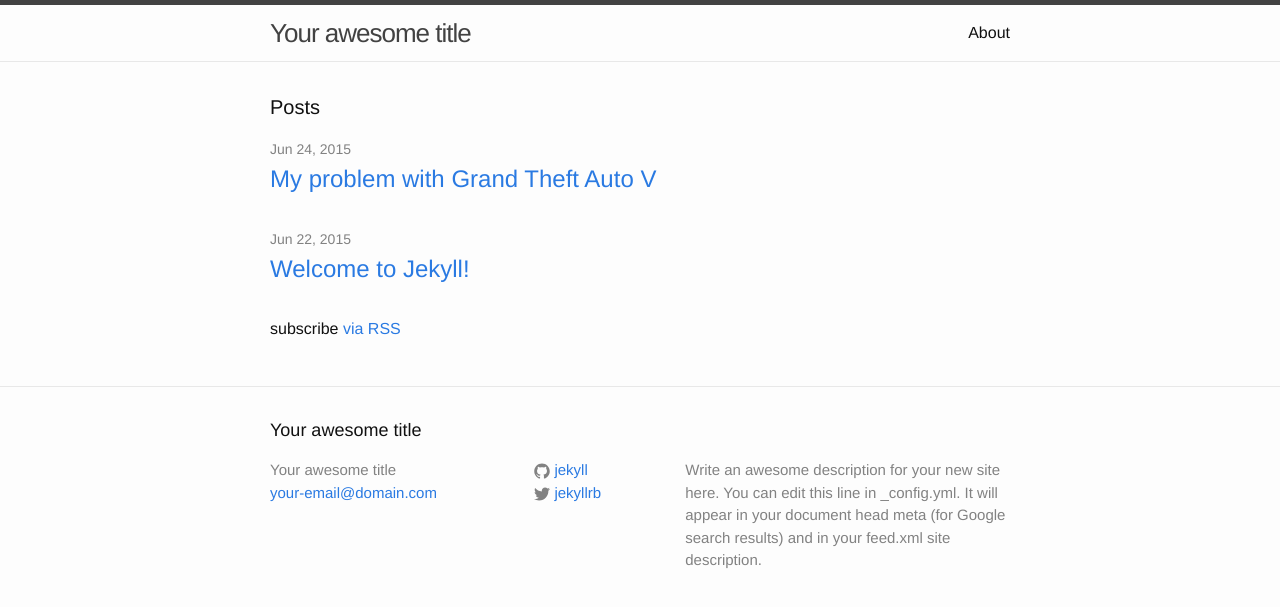
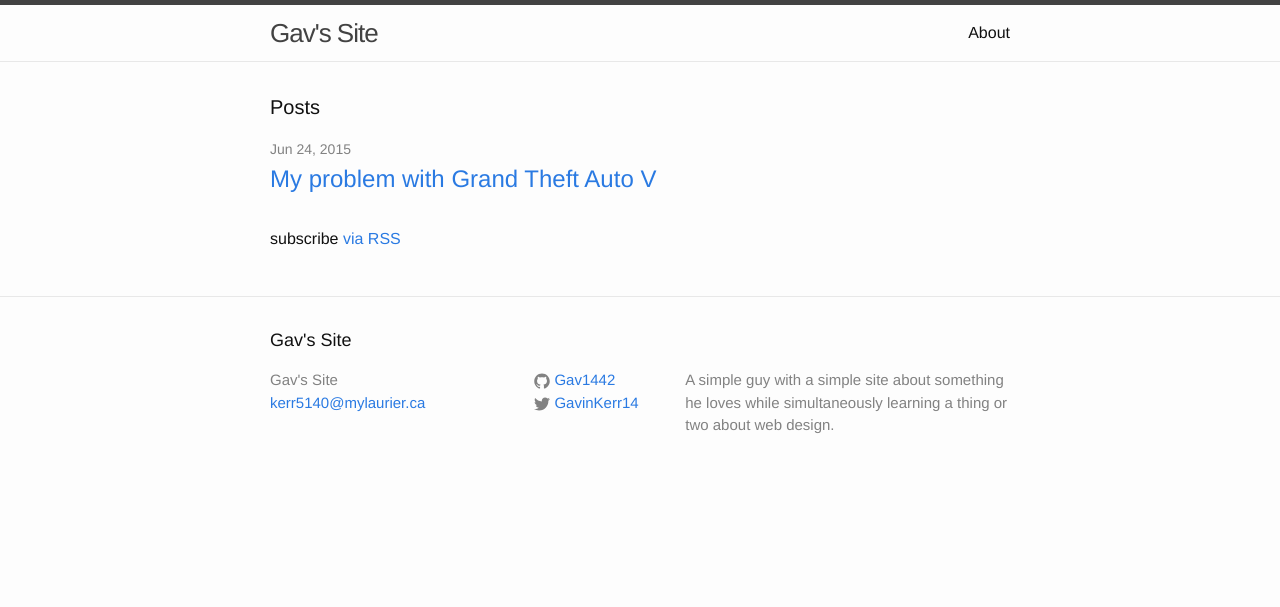
Before and after one commit to Gav1442/Gav1442.github.io, a Jekyll site: the page built from index.html, in a window 1280 px wide. Shown: the top 607 px of the page. Built offline with Jekyll 4.4.1, drawn with Linux system fonts in a browser that asks for light colours.

Commit message:
Many minor updates and remove Welcome To Jekyll

```diff
--- a/_config.yml
+++ b/_config.yml
@@ -1,14 +1,13 @@
 # Site settings
-title: Your awesome title
-email: your-email@domain.com
+title: Gav's Site
+email: kerr5140@mylaurier.ca
 description: > # this means to ignore newlines until "baseurl:"
-  Write an awesome description for your new site here. You can edit this
-  line in _config.yml. It will appear in your document head meta (for
-  Google search results) and in your feed.xml site description.
+  A simple guy with a simple site about something he loves while
+  simultaneously learning a thing or two about web design.
 baseurl: "" # the subpath of your site, e.g. /blog/
 url: "http://yourdomain.com" # the base hostname & protocol for your site
-twitter_username: jekyllrb
-github_username:  jekyll
+twitter_username: GavinKerr14
+github_username:  Gav1442
 
 # Build settings
 markdown: kramdown
--- a/_posts/2015-06-22-welcome-to-jekyll.markdown
+++ /dev/null
@@ -1,25 +0,0 @@
----
-layout: post
-title:  "Welcome to Jekyll!"
-date:   2015-06-22 10:51:22
-categories: jekyll update
----
-You’ll find this post in your `_posts` directory. Go ahead and edit it and re-build the site to see your changes. You can rebuild the site in many different ways, but the most common way is to run `jekyll serve`, which launches a web server and auto-regenerates your site when a file is updated.
-
-To add new posts, simply add a file in the `_posts` directory that follows the convention `YYYY-MM-DD-name-of-post.ext` and includes the necessary front matter. Take a look at the source for this post to get an idea about how it works.
-
-Jekyll also offers powerful support for code snippets:
-
-{% highlight ruby %}
-def print_hi(name)
-  puts "Hi, #{name}"
-end
-print_hi('Tom')
-#=> prints 'Hi, Tom' to STDOUT.
-{% endhighlight %}
-
-Check out the [Jekyll docs][jekyll] for more info on how to get the most out of Jekyll. File all bugs/feature requests at [Jekyll’s GitHub repo][jekyll-gh]. If you have questions, you can ask them on [Jekyll’s dedicated Help repository][jekyll-help].
-
-[jekyll]:      http://jekyllrb.com
-[jekyll-gh]:   https://github.com/jekyll/jekyll
-[jekyll-help]: https://github.com/jekyll/jekyll-help
```
